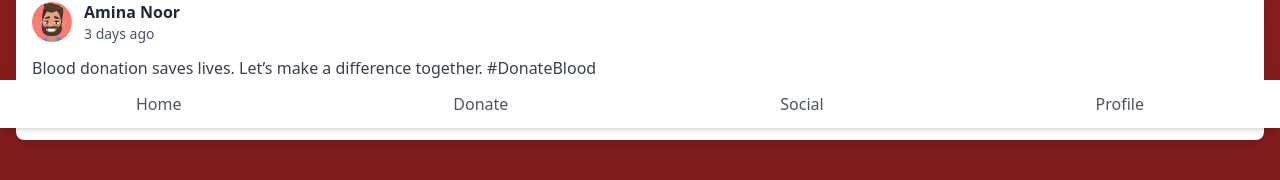
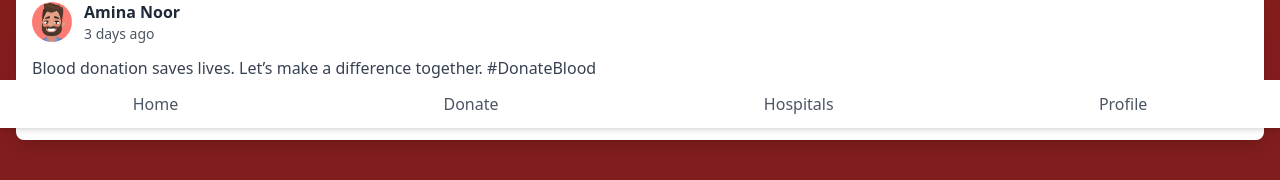
Before and after one commit to mdsajalali/blood-donor-app, a Next.js app: page /social in a window 1280 px wide. Shown: the part 672-852 px from the top of the page. Built offline with nearby package versions, Linux system fonts and the light colour scheme.

Commit message:
update: ui

```diff
--- a/src/app/(dashboard)/banks/page.tsx
+++ b/src/app/(dashboard)/banks/page.tsx
@@ -76,7 +76,7 @@ export default function Banks() {
   const closeModal = () => setSelectedBank(null);
 
   return (
-    <div className="bg-red-700 min-h-screen">
+    <div className=" bg-gradient-to-b from-red-800 to-red-900 min-h-screen">
       {/* Top Bar with Back Icon and Heading */}
       <div className="absolute top-4 left-4 right-4 flex items-center justify-between">
         <Link href="/dashboard">
@@ -87,7 +87,7 @@ export default function Banks() {
 
       {/* Main Content */}
       <div className="pt-20 px-4">
-        <div className="space-y-4">
+        <div className="space-y-4 pb-10">
           {bloodBanks.map((bank) => (
             <div
               key={bank.id}
@@ -98,7 +98,7 @@ export default function Banks() {
                 <User className="text-white" size={16} />
                 {bank.name}
               </h2>
-              <p className="text-sm flex items-center gap-2">
+              <p className="text-sm flex py-2 items-center gap-2">
                 <MapPin className="text-white" size={16} />
                 {bank.location}
               </p>
--- a/src/app/(dashboard)/dashboard/page.tsx
+++ b/src/app/(dashboard)/dashboard/page.tsx
@@ -53,10 +53,10 @@ export default function Dashboard() {
       {/* Footer */}
       <footer className="flex justify-between items-center px-6 mt-10 text-sm">
         <div>
-          <div className="font-bold text-center">29</div> Donors
+          <div className="font-bold text-3xl text-center">29</div> Donors
         </div>
         <div>
-          <div className="font-bold text-center">14</div> Requests
+          <div className="font-bold text-3xl text-center">14</div> Requests
         </div>
       </footer>
 
--- a/src/app/(dashboard)/social/page.tsx
+++ b/src/app/(dashboard)/social/page.tsx
@@ -100,10 +100,18 @@ const Social = () => {
       {/* Footer */}
       <footer className="fixed bottom-0 left-0 right-0 bg-white shadow-md py-3">
         <div className="flex justify-around">
-          <button className="text-gray-600">Home</button>
-          <button className="text-gray-600">Donate</button>
-          <button className="text-gray-600">Social</button>
-          <button className="text-gray-600">Profile</button>
+          <Link href="/dashboard">
+            <button className="text-gray-600">Home</button>
+          </Link>
+          <Link href="/donor">
+            <button className="text-gray-600">Donate</button>
+          </Link>
+          <Link href="/hospitals">
+            <button className="text-gray-600">Hospitals</button>
+          </Link>
+          <Link href="/profile">
+            <button className="text-gray-600">Profile</button>
+          </Link>
         </div>
       </footer>
     </div>
```
